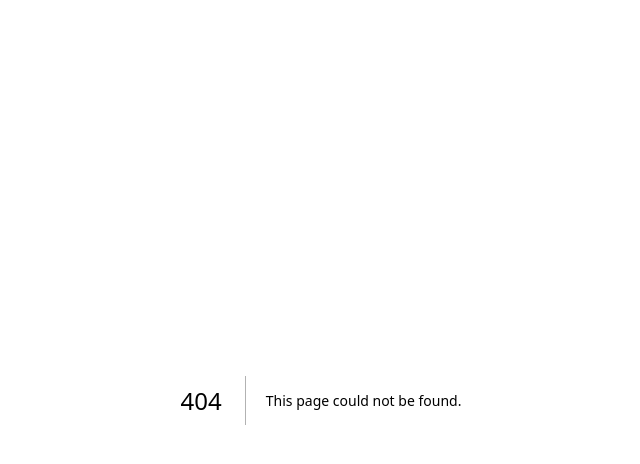
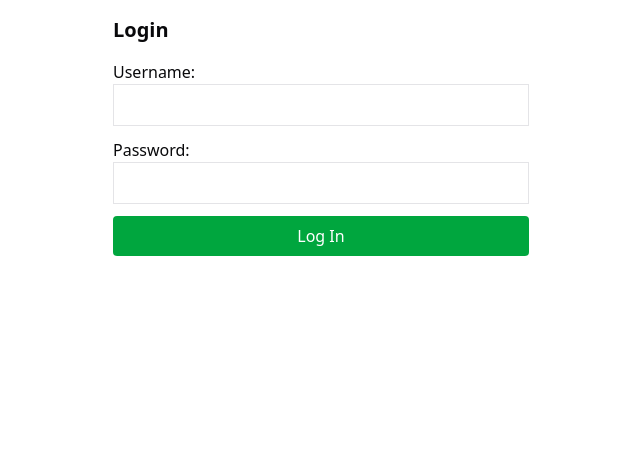
Before and after one commit to mukesh1352/code_snippet_manager, a Next.js app: page /login in a window 1280 px wide. Before the commit this address had no page. Shown: the top 464 px of the page, without its empty margins (319-959 px from the left). Built offline with nearby package versions, Linux system fonts and the light colour scheme.

Commit message:
Added the login page

```diff
--- /dev/null
+++ b/src/app/api/login/route.ts
@@ -0,0 +1,28 @@
+// app/api/login/route.ts
+import { NextResponse } from 'next/server';
+import clientPromise from '@/lib/mongodb'; // Reuse the same MongoDB connection
+
+export async function POST(req: Request) {
+  try {
+    const { name, password } = await req.json();
+
+    const client = await clientPromise;
+    const db = client.db('admin');
+    const users = db.collection('signup_login');
+
+    const user = await users.findOne({ username: name });
+
+    if (!user) {
+      return NextResponse.json({ message: 'User not found' }, { status: 404 });
+    }
+
+    if (user.password !== password) {
+      return NextResponse.json({ message: 'Incorrect password' }, { status: 401 });
+    }
+
+    return NextResponse.json({ message: 'Login successful' }, { status: 200 });
+  } catch (err) {
+    console.error('Login error:', err);
+    return NextResponse.json({ error: 'Internal Server Error' }, { status: 500 });
+  }
+}
--- a/src/app/components/header.tsx
+++ b/src/app/components/header.tsx
@@ -18,6 +18,10 @@ const Header = () => {
       >
         Sign Up
       </Button>
+      <Button variant="default" onClick={()=>router.push('/login')}
+      className="bg-white text-gray-800 hover:bg-gray-200">
+        Login
+      </Button>
     </header>
   );
 };
--- /dev/null
+++ b/src/app/login/page.tsx
@@ -0,0 +1,54 @@
+'use client';
+
+import { useState } from 'react';
+
+export default function Login() {
+  const [name, setName] = useState('');
+  const [password, setPassword] = useState('');
+  const [message, setMessage] = useState('');
+
+  const handleSubmit = async (e: React.FormEvent) => {
+    e.preventDefault();
+
+    const res = await fetch('/api/login', {
+      method: 'POST',
+      headers: { 'Content-Type': 'application/json' },
+      body: JSON.stringify({ name, password }),
+    });
+
+    const data = await res.json();
+    setMessage(data.message || data.error);
+  };
+
+  return (
+    <div className="p-4 max-w-md mx-auto">
+      <h1 className="text-xl font-bold mb-4">Login</h1>
+      <form onSubmit={handleSubmit} className="flex flex-col gap-3">
+        <label>
+          Username:
+          <input
+            type="text"
+            className="border p-2 w-full"
+            value={name}
+            onChange={(e) => setName(e.target.value)}
+            required
+          />
+        </label>
+        <label>
+          Password:
+          <input
+            type="password"
+            className="border p-2 w-full"
+            value={password}
+            onChange={(e) => setPassword(e.target.value)}
+            required
+          />
+        </label>
+        <button type="submit" className="bg-green-600 text-white p-2 rounded">
+          Log In
+        </button>
+      </form>
+      {message && <p className="mt-4 text-sm text-red-500">{message}</p>}
+    </div>
+  );
+}
```
